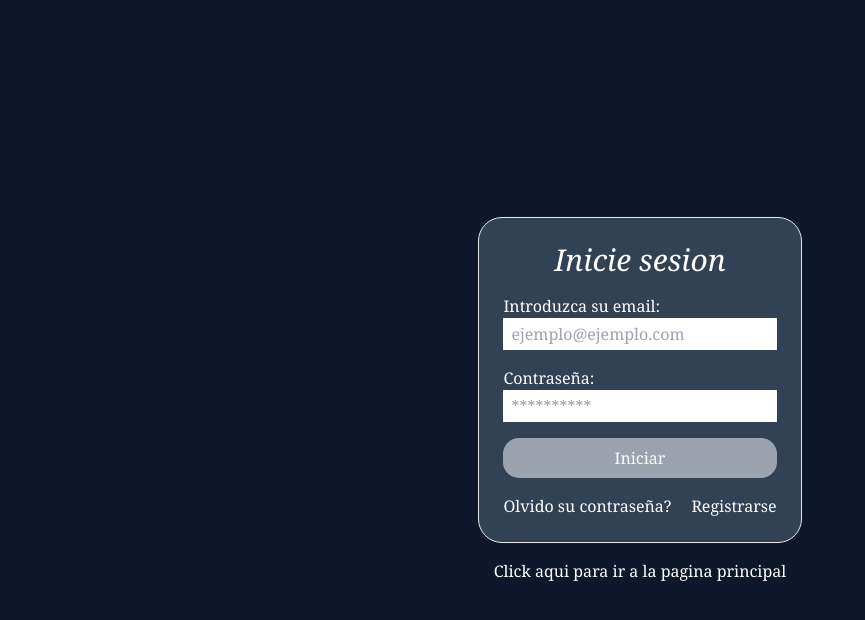
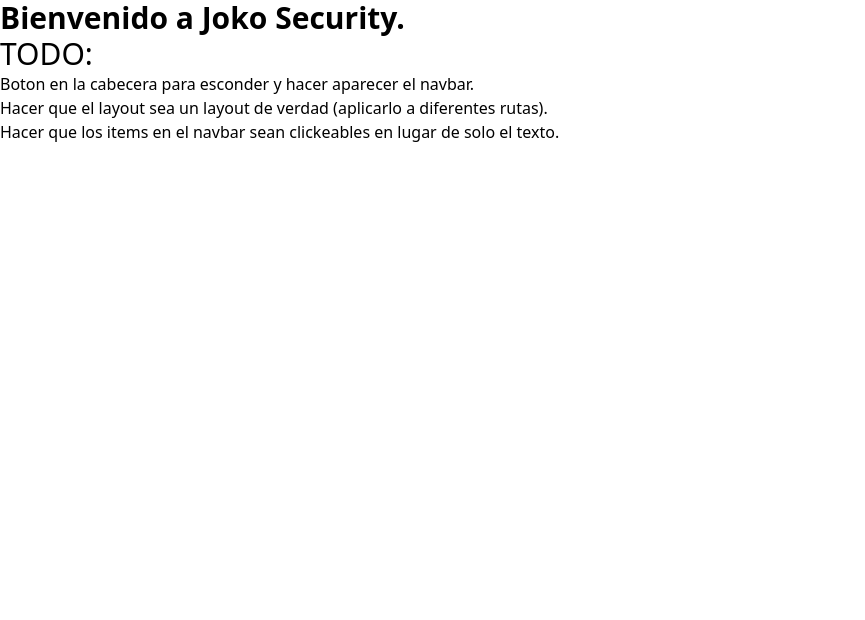
Before and after one commit to jokoframework/security-starter-react, a Next.js app: page /login in a window 1280 px wide. Shown: the top 620 px of the page, without its empty margins (0-865 px from the left). Built offline with nearby package versions, Linux system fonts and the light colour scheme.

Commit message:
Hacer el layout sea un layout de verdad

```diff
--- /dev/null
+++ b/components/layout.tsx
@@ -0,0 +1,38 @@
+import { User, Upload, AlignJustify } from 'react-feather'
+import Link from 'next/link'
+
+export default function PageLayout({ children }) {
+  return (
+    <div className="grid grid-rows-12 grid-cols-12">
+      <div className="max-sm:hidden row-span-4 row-start-1 bg-blue-900 overflow-y-auto col-span-2 py-3 text-slate-300">
+        <ul className="w-full">
+          <li className="py-2 mx-2 font-semibold text-center">
+            <Link className="px-4 text-xl hover:text-slate-50" href="/">
+              Joko Security
+            </Link>
+          </li>
+          <li className="hover:cursor-pointer px-2 py-2 mx-2 rounded-md hover:bg-blue-500 hover:text-slate-50 flex items-center">
+            <User className="inline-block" />
+            <Link className="px-4 text-lg" href="#">
+              Item 1
+            </Link>
+          </li>
+          <li className="hover:cursor-pointer px-2 py-2 mx-2 rounded-md hover:bg-blue-500 hover:text-slate-50 flex items-center">
+            <Upload className="inline-block" />
+            <Link className="px-4 text-lg" href="#">
+              Item 2
+            </Link>
+          </li>
+        </ul>
+      </div>
+      <div className="max-sm:col-span-12 col-span-10 px-4 py-4">
+        <AlignJustify className="inline-block" />
+      </div>
+      <div className="row-span-3 max-sm:col-span-12 col-span-10 bg-neutral-100">
+        <div className="m-4 p-4 h-screen bg-white">
+          { children }
+        </div>
+      </div>
+    </div>
+  )
+}
--- a/src/pages/_app.tsx
+++ b/src/pages/_app.tsx
@@ -1,6 +1,18 @@
 import '@/styles/globals.css'
 import type { AppProps } from 'next/app'
+import PageLayout from '../../components/layout'
 
-export default function App({ Component, pageProps }: AppProps) {
-  return <Component {...pageProps} />
+export default function App({ Component, pageProps, ...appProps }: AppProps) {
+  const getLayout = Component.getLayout ?? PageLayout
+  const getContent = () => {
+    if (['/login'].includes(appProps.router.pathname))
+      return <Component {...pageProps} />
+
+    return (
+      <PageLayout>
+        <Component {...pageProps} />
+      </PageLayout>
+    )
+  }
+  return getContent()
 }
--- a/src/pages/index.tsx
+++ b/src/pages/index.tsx
@@ -2,41 +2,12 @@ import Head from 'next/head'
 import Image from 'next/image'
 import { Inter } from 'next/font/google'
 import styles from '@/styles/Home.module.css'
-import { User, Upload, AlignJustify } from 'react-feather'
-import Link from 'next/link'
 
 const inter = Inter({ subsets: ['latin'] })
 
 export default function Home() {
   return (
     <>
-    <div className="grid grid-rows-12 grid-cols-12">
-      <div className="max-sm:hidden row-span-4 row-start-1 bg-blue-900 overflow-y-auto col-span-2 py-3 text-slate-300">
-        <ul className="w-full">
-          <li className="py-2 mx-2 font-semibold text-center">
-            <Link className="px-4 text-xl hover:text-slate-50" href="/">
-              Joko Security
-            </Link>
-          </li>
-          <li className="hover:cursor-pointer px-2 py-2 mx-2 rounded-md hover:bg-blue-500 hover:text-slate-50 flex items-center">
-            <User className="inline-block" />
-            <Link className="px-4 text-lg" href="#">
-              Item 1
-            </Link>
-          </li>
-          <li className="hover:cursor-pointer px-2 py-2 mx-2 rounded-md hover:bg-blue-500 hover:text-slate-50 flex items-center">
-            <Upload className="inline-block" />
-            <Link className="px-4 text-lg" href="#">
-              Item 2
-            </Link>
-          </li>
-        </ul>
-      </div>
-      <div className="max-sm:col-span-12 col-span-10 px-4 py-4">
-        <AlignJustify className="inline-block" />
-      </div>
-      <div className="row-span-3 max-sm:col-span-12 col-span-10 bg-neutral-100">
-        <div className="m-4 p-4  h-screen bg-white">
       <p className="text-3xl font-bold">Bienvenido a Joko Security.</p>
       <h1 className="text-3xl">TODO:</h1>
       <ul>
@@ -50,9 +21,6 @@ export default function Home() {
           Hacer que los items en el navbar sean clickeables en lugar de solo el texto.
         </li>
       </ul>
-        </div>
-      </div>
-    </div>
     </>
   )
 }
--- a/src/pages/login.tsx
+++ b/src/pages/login.tsx
@@ -1,30 +1,19 @@
-import Link from "next/link"
-//Pagina de login para los usuarios.
-export default function Login() { //bg-[#FF6969] es como tailwind dice background-color: #FF6969
-    return (
-        <> {/* TODO: Usar variables de css (no hay comentarios semanticos, bajon)*/}
-            <div className="min-h-screen min-w-full mx-auto my-auto flex flex-col justify-center items-center bg-slate-900 text-white gap-4 font-serif">
-                <form className="border flex flex-col justify-center items-center bg-slate-700 p-6 gap-4 rounded-3xl"> {/* TODO: ver donde enviar esto */}
-                    <h1 className="italic text-3xl">
-                        Inicie sesion
-                    </h1>
-                    <label className="min-w-full">Introduzca su email:
-                        <input type="email" className="block text-black min-w-full h-8 p-2" required placeholder="ejemplo@ejemplo.com"></input>
-                    </label>
-                    <label className="min-w-full">Contraseña:
-                        <input type="password" className="block text-black min-w-full h-8 p-2" required minLength={12} placeholder="**********"></input>
-                    </label>
-                    <button type="submit" className="bg-gray-400 rounded-2xl p-2 min-w-full">Iniciar</button>
-                    <div className="flex gap-5">
-                        <p className="hover:underline cursor-pointer" >Olvido su contraseña?</p> {/* TODO: preguntar si me tengo que preocupar por esto. */}
-                        <p className="hover:underline"><Link href="/signup">Registrarse</Link></p>
-                    </div>
-                </form>
-                    <p>
-                        <Link href="/" className="hover:font-extrabold">Click aqui</Link> para ir a la pagina principal
-                        {/* TODO: lo mas probable es que esto tenga que chutar */}
-                    </p>
-            </div>
-        </>
-    )
+export default function Home() {
+  return (
+    <>
+      <p className="text-3xl font-bold">Bienvenido a Joko Security.</p>
+      <h1 className="text-3xl">TODO:</h1>
+      <ul>
+        <li>
+          Boton en la cabecera para esconder y hacer aparecer el navbar.
+        </li>
+        <li>
+          Hacer que el layout sea un layout de verdad (aplicarlo a diferentes rutas).
+        </li>
+        <li>
+          Hacer que los items en el navbar sean clickeables en lugar de solo el texto.
+        </li>
+      </ul>
+    </>
+  )
 }
--- a/tsconfig.json
+++ b/tsconfig.json
@@ -15,7 +15,7 @@
     "jsx": "preserve",
     "incremental": true,
     "paths": {
-      "@/*": ["./src/*"]
+      "@/*": ["./src/*", "./components/*"]
     }
   },
   "include": ["next-env.d.ts", "**/*.ts", "**/*.tsx"],
```
Lines whose indentation alone changed are shown as unchanged.
